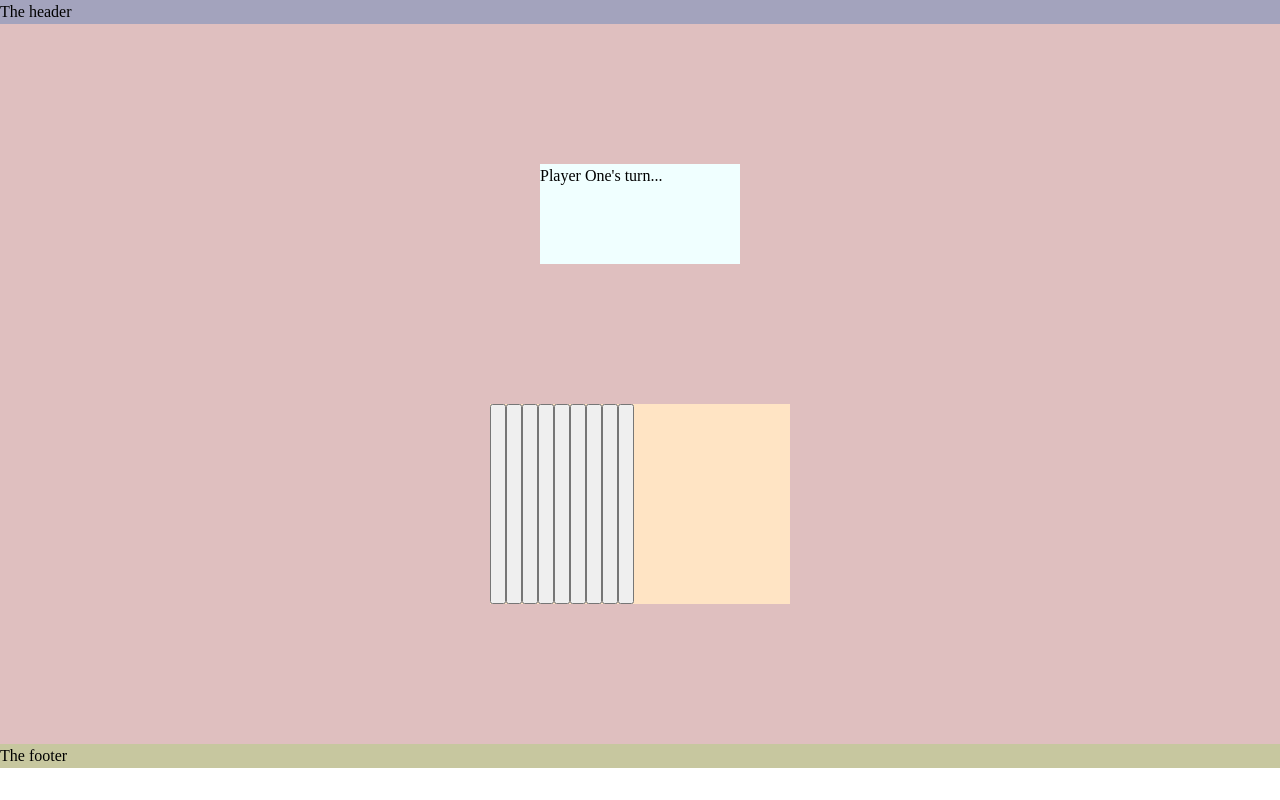
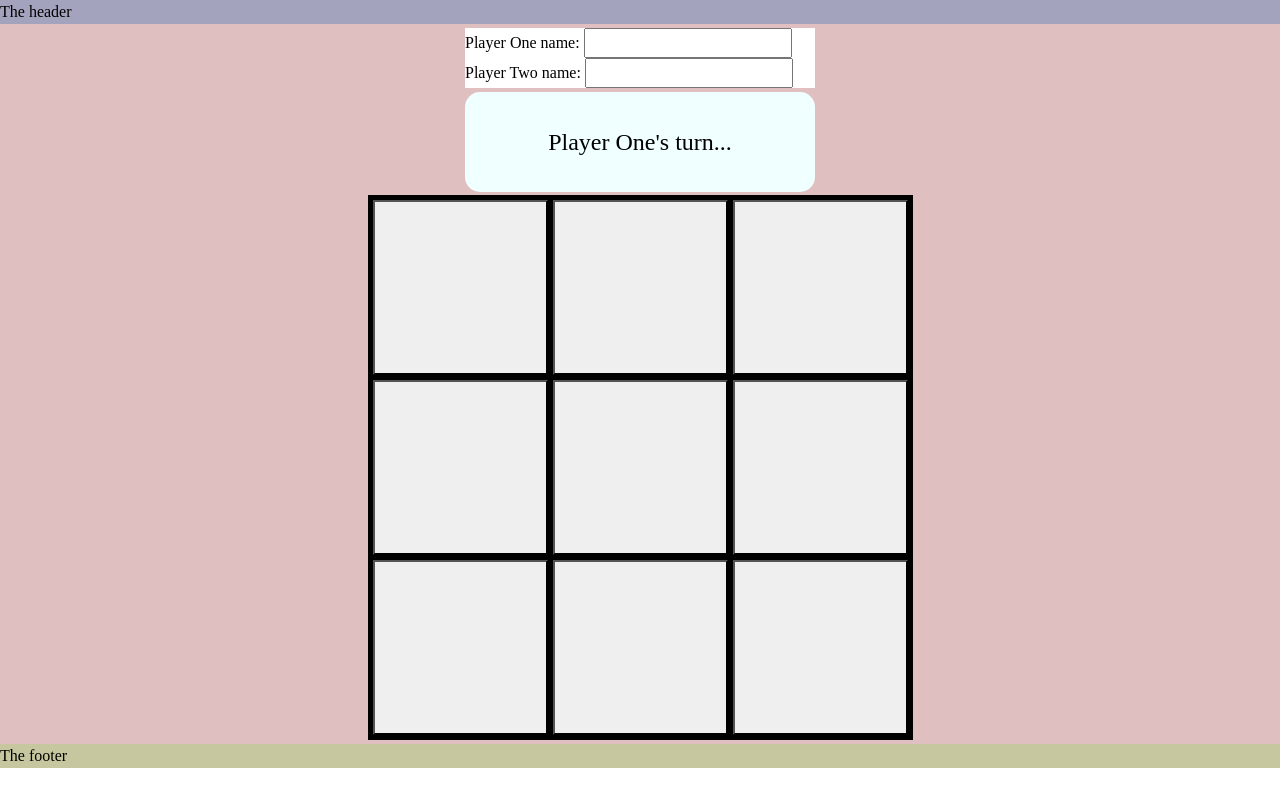
Before and after one commit to faelyn-jpg/top-tic-tac-toe, a plain HTML site: page index.html in a window 1280 px wide. Drawn offline with Linux system fonts and the light colour scheme.

Commit message:
make game bigger, add form for player names

```diff
--- a/index.html
+++ b/index.html
@@ -14,6 +14,20 @@
     <div class="header">The header</div>
     <main class="main">
       <div class="container">
+        <form action="">
+          <p>
+            <label for="p1-name">
+              <span>Player One name:</span>
+            </label>
+            <input type="text" name="p1-name" id="p1-name">
+          </p>
+          <p>
+            <label for="p2-name">
+              <span>Player Two name:</span>
+            </label>
+            <input type="text" name="p2-name" id="p2-name">
+          </p>
+        </form>
         <div class="turn"></div>
         <div class="board"></div>
       </div>
--- a/styles.css
+++ b/styles.css
@@ -69,8 +69,7 @@ h6 {
 .header {
   background-color: rgb(163, 163, 189);
 }
-.main {
-}
+
 .footer {
   background-color: rgb(199, 199, 159);
 }
@@ -85,13 +84,41 @@ h6 {
 }
 .turn {
   background-color: azure;
+  justify-content: center;
+  align-items: center;
   display: flex;
+  font-size: x-large;
   min-height: 100px;
-  min-width: 200px;
+  min-width: 350px;
+  border-radius: 15px;
 }
 .board {
-  background-color: bisque;
-  display: flex;
-  min-height: 200px;
-  min-width: 300px;
+  background-color: black;
+  display: grid;
+  grid-template-columns: 1fr 1fr 1fr;
+  grid-template-rows: 1fr 1fr 1fr;
+  gap: 5px;
+  border: 5px solid black;
 }
+.cell {
+  height: 175px;
+  width: 175px;
+  border-radius: 0;
+}
+.cell:hover {
+  background-color: lightblue;
+}
+
+.cell:disabled {
+  background-color: white;
+  border: solid black;
+  color: black;
+}
+.cell:disabled:hover {
+  background-color: white;
+}
+
+form {
+  background-color: white;
+  min-width: 350px;
+}
```
